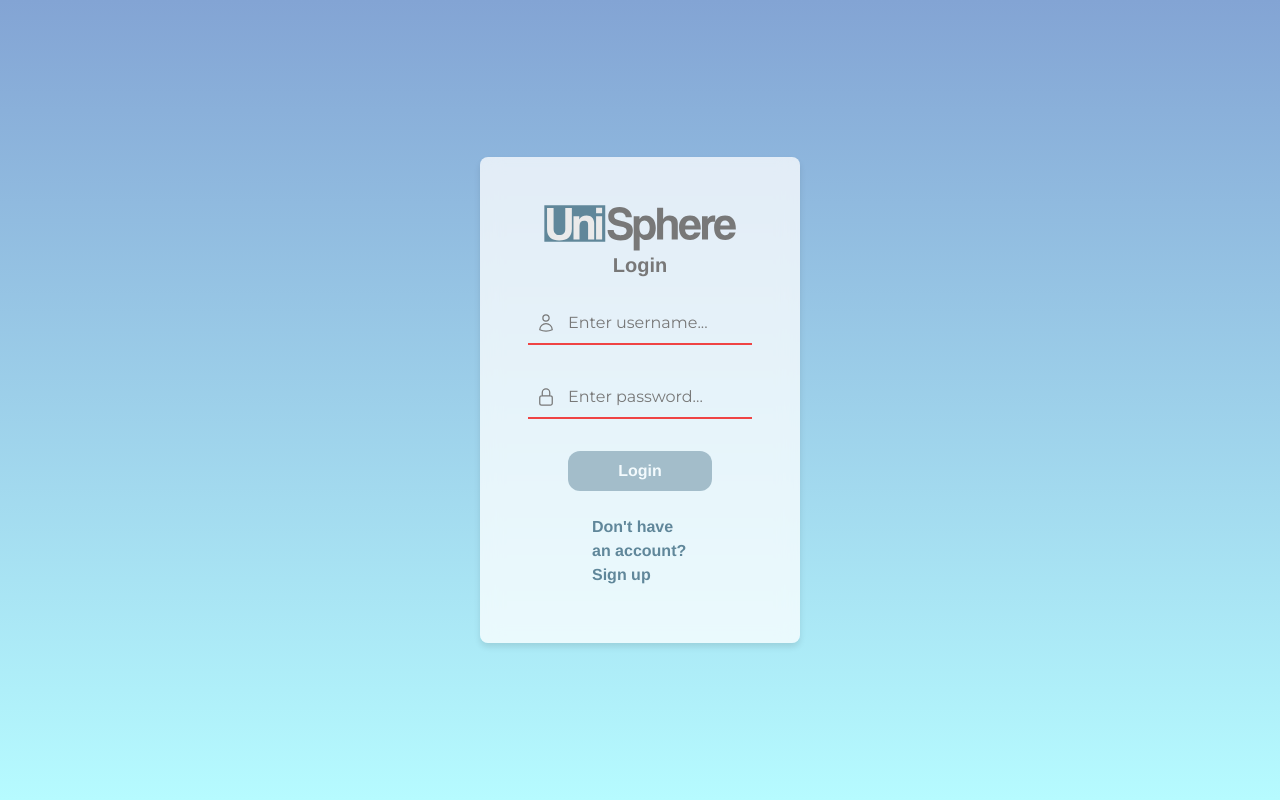
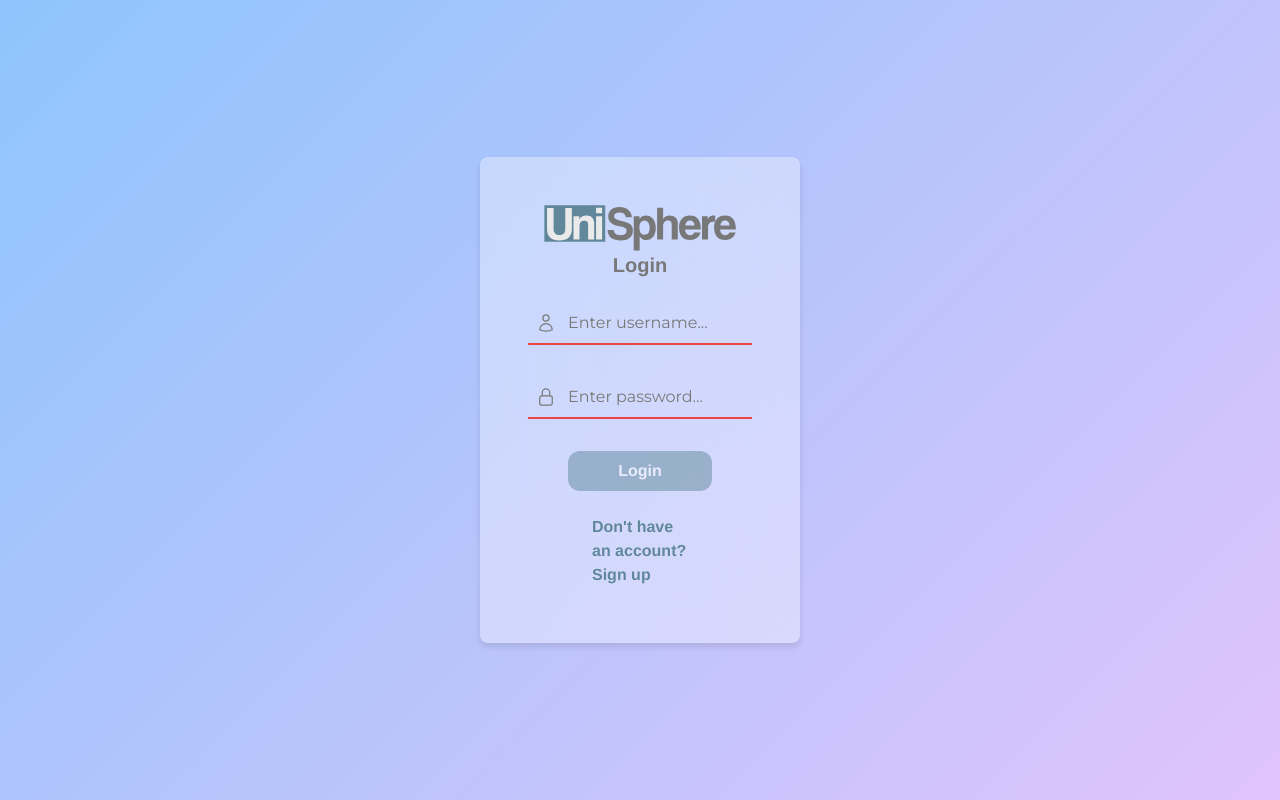
Before and after one commit to Jayd-H/UniSphere, a React (Vite) app in the folder Client/: page / in a window 1280 px wide. Built offline with nearby package versions, Linux system fonts and the light colour scheme.

Commit message:
Altered background and frosted glass to look more appealing

```diff
--- a/Client/src/index.css
+++ b/Client/src/index.css
@@ -2,33 +2,36 @@
 @tailwind components;
 @tailwind utilities;
 
-
-@keyframes glowing-spot {
-    0%, 100% {
-      opacity: 0.5;
-    }
-    50% {
-      opacity: 0.2;
-    }
-  }
-
 .glowing-background {
-    background: linear-gradient(180deg, #83a4d4 0%, #b6fbff 100%);
+  background: linear-gradient(135deg, #8EC5FC 0%, #E0C3FC 100%);
   position: relative;
   overflow: hidden;
 }
 
+/* Squares */
+.glowing-background::before,
 .glowing-background::after {
   content: "";
   position: absolute;
-    top: -50%;
-    right: -50%;
-    bottom: -50%;
-    left: -50%;
-    background: radial-gradient(circle, rgba(255, 255, 255, 0.3) 20%, transparent 70%);
-    filter: blur(80px);
-    animation: glowing-spot 15s ease-in-out infinite;
-    z-index: -1;
+  background-color: #7DD3FC;
+  transform: rotate(45deg);
+  opacity: 0.7;
+  animation: glowing-background-animation 10s ease-in-out infinite alternate;
+  z-index: -2;
+}
+
+.glowing-background::before {
+  top: -50px;
+  left: -50px;
+  width: 200px;
+  height: 200px;
+}
+
+.glowing-background::after {
+  top: 40%;
+  left: 60%;
+  width: 150px;
+  height: 150px;
 }
 
 .frosted-glass {
@@ -36,11 +39,12 @@
   box-shadow: 0 4px 6px rgba(0, 0, 0, 0.1);
   border-radius: 0.5rem;
   z-index: 0;
+  overflow: hidden;
 }
 
 @supports (backdrop-filter: blur(100px)) {
   .frosted-glass {
-      background: rgba(255, 255, 255, 0.75);
-      backdrop-filter: blur(10px);
+    background: rgba(255, 255, 255, 0.35);
+    backdrop-filter: blur(50px);
   }
 }
```
Lines whose indentation alone changed are shown as unchanged.
